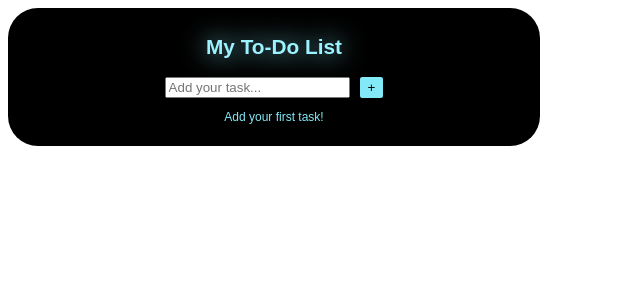
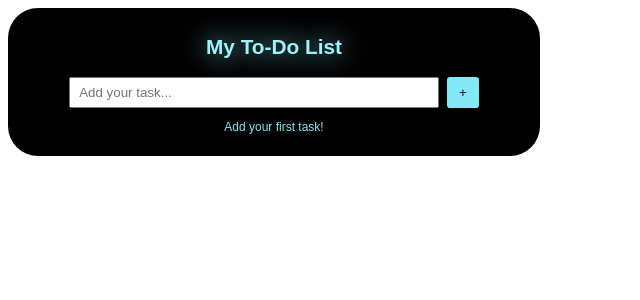
Before and after one commit to AnnaGrygoryeva-01/M4--To-Do-List, a React (Vite) app: page / in a window 1280 px wide. Shown: the top 300 px of the page, without its empty margins (0-640 px from the left). Built offline with nearby package versions, Linux system fonts and the light colour scheme.

Commit message:
Fix bugs

```diff
--- a/src/App.jsx
+++ b/src/App.jsx
@@ -1,7 +1,5 @@
 import "./App.css";
 import TodoApp from "./components/TodoApp";
-
-import React from "react";
 
 function App() {
   return (
--- a/src/components/TodoApp/TodoForm/TodoForm.module.sass
+++ b/src/components/TodoApp/TodoForm/TodoForm.module.sass
@@ -1,19 +1,33 @@
 .formContainer
-    width: 90%
-    display: flex
-    flex-direction: column
-    align-items: center
-    gap: 1px
+  box-sizing: border-box
+  width: 80%
+  display: flex
+  flex-direction: column
+  align-items: center
+  gap: 4px
 
-    button
-        background-color: #82e9f6
-        border-radius: 10%
-        border: 2px solid transparent
+  button
+    background-color: #82e9f6
+    border-radius: 10%
+    border: 2px solid transparent
+    cursor: pointer
 
 .inputWrapper
+  width: 100%
   display: flex
   flex-direction: row
-  gap: 10px
+  align-items: center
+  gap: 8px
+
+  input
+    flex: 1 1 auto
+    min-width: 0
+    box-sizing: border-box
+    padding: 6px 8px
+
+  button
+    flex: 0 0 auto
+    padding: 6px 10px
 
 
 .inputError
--- a/src/components/TodoApp/TodoList/TodoItem/TodoItem.module.sass
+++ b/src/components/TodoApp/TodoList/TodoItem/TodoItem.module.sass
@@ -24,3 +24,8 @@
         margin-left: auto
         flex-shrink: 0
         cursor: pointer
+
+.completed
+    p
+        text-decoration: line-through
+        opacity: 0.6
--- a/src/components/TodoApp/TodoList/TodoItem/index.jsx
+++ b/src/components/TodoApp/TodoList/TodoItem/index.jsx
@@ -1,10 +1,19 @@
+import cx from "classnames";
 import styles from "./TodoItem.module.sass";
 
 function TodoItem({ task, deleteTask, toggleTask }) {
+  const itemClass = cx(styles.itemContainer, {
+    [styles.completed]: task.isDone,
+  });
+
   return (
-    <li className={styles.itemContainer}>
-      <input type="checkbox" onChange={() => toggleTask(task.id)} />{" "}
-      <p>{task.text}</p>{" "}
+    <li className={itemClass}>
+      <input
+        type="checkbox"
+        checked={task.isDone}
+        onChange={() => toggleTask(task.id)}
+      />
+      <p>{task.text}</p>
       <button onClick={() => deleteTask(task.id)}>Delete</button>
     </li>
   );
--- a/src/components/TodoApp/index.jsx
+++ b/src/components/TodoApp/index.jsx
@@ -16,18 +16,15 @@ function TodoApp() {
   };
 
   const deleteTask = (idToDelete) => {
-    const updatedList = tasks.filter((task) => task.id !== idToDelete);
-    setTasks(updatedList);
+    setTasks((prevTasks) => prevTasks.filter((task) => task.id !== idToDelete));
   };
 
   const toggleTask = (idToToggle) => {
-    const updatedTasks = tasks.map((task) => {
-      if (task.id === idToToggle) {
-        return { ...task, isDone: !task.isDone };
-      }
-      return task;
-    });
-    setTasks(updatedTasks);
+    setTasks((prevTasks) =>
+      prevTasks.map((task) =>
+        task.id === idToToggle ? { ...task, isDone: !task.isDone } : task,
+      ),
+    );
   };
 
   return (
```
